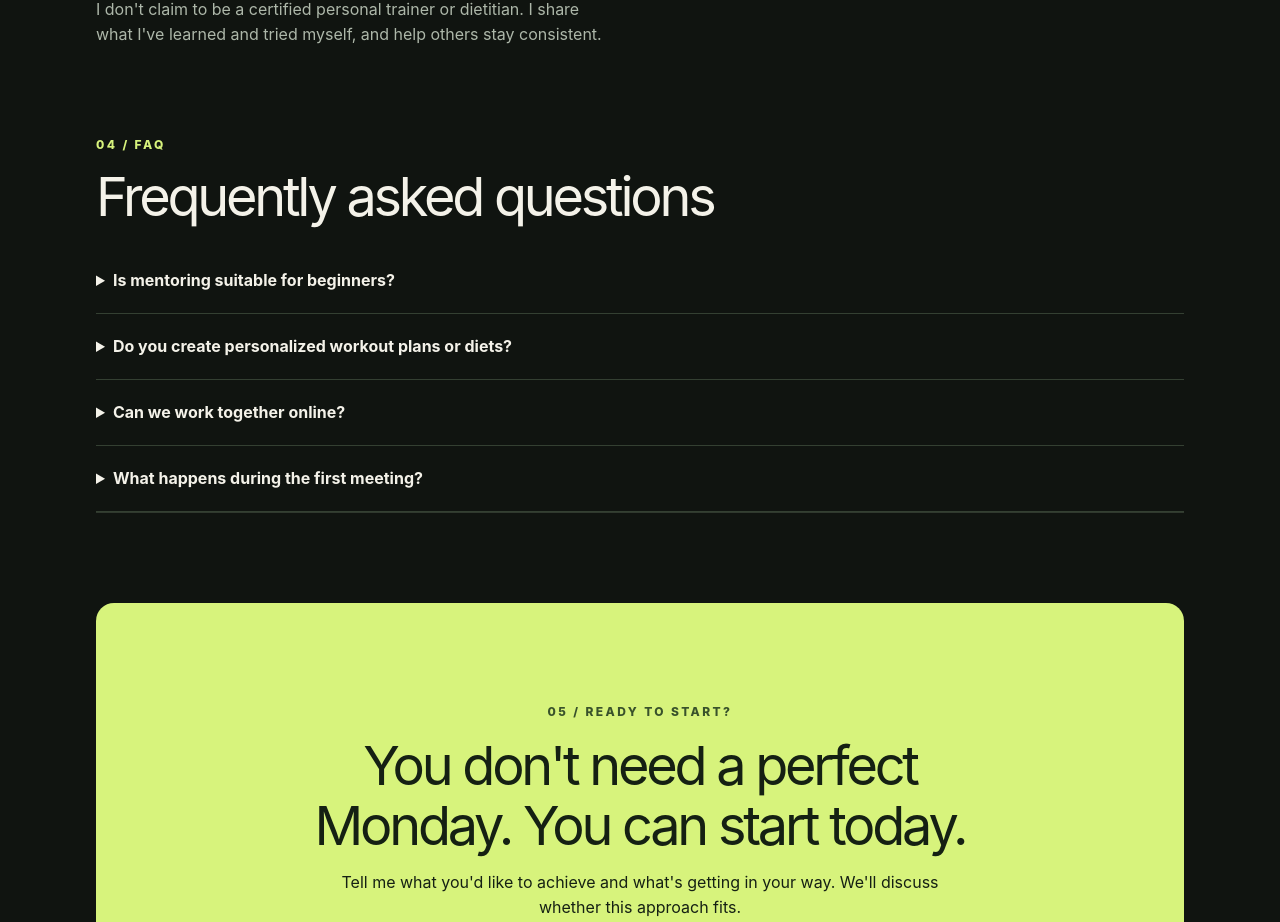
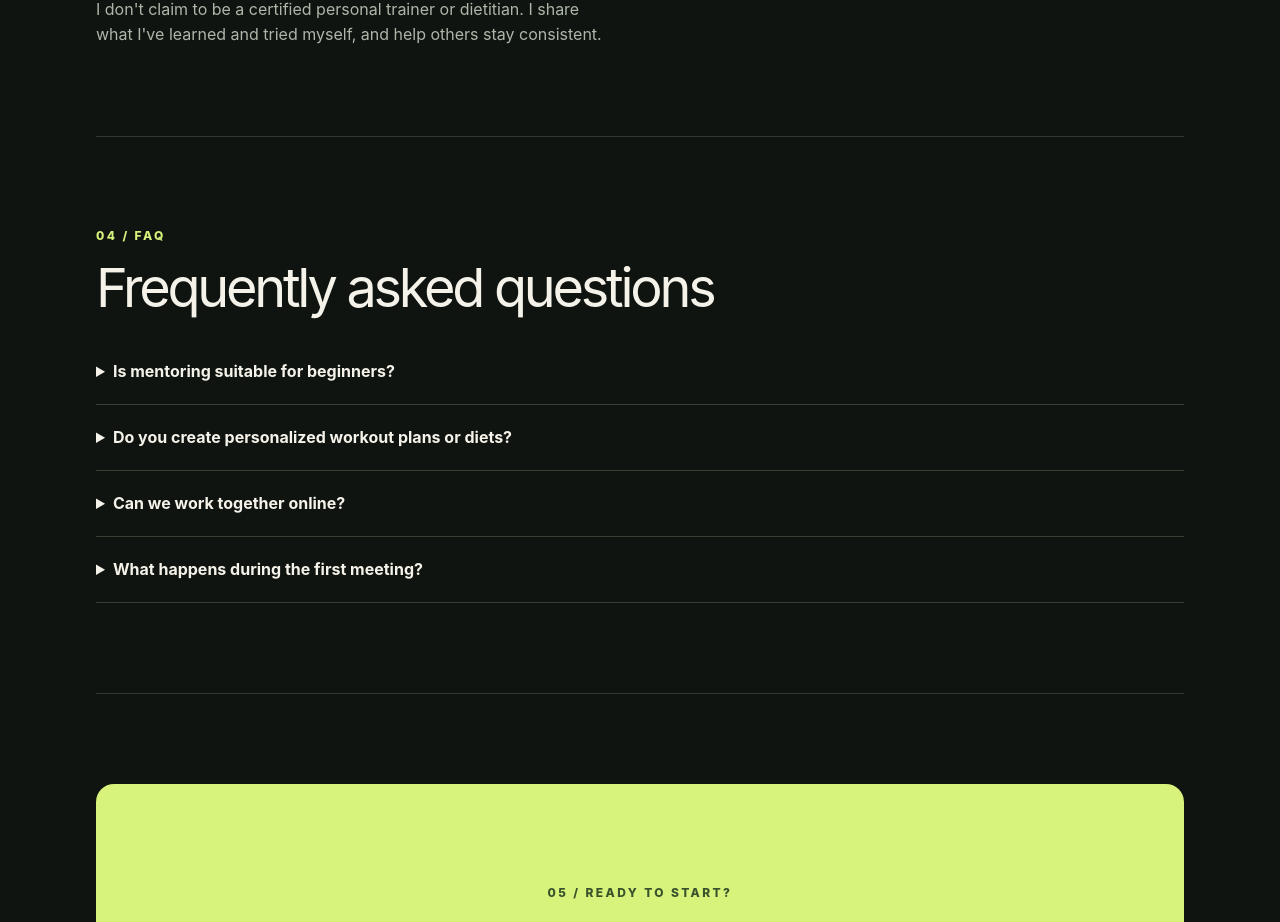
Before and after one commit to AndreyChursin/ac-fitness, a Next.js app: page /en in a window 1280 px wide. Shown: the part 2755-3677 px from the top of the page. Built offline with nearby package versions, Linux system fonts and the light colour scheme; no server answers.

Commit message:
Fix duplicate className on FAQ section

```diff
--- a/src/app/[locale]/page.tsx
+++ b/src/app/[locale]/page.tsx
@@ -109,7 +109,7 @@ export default async function Home({ params }: PageProps<"/[locale]">) {
             <div className={styles.quote}>{lang.about.quote}</div>
           </div>
         </section>
-        <section className={styles.section} id="faq" className={styles.faq}>
+        <section className={`${styles.section} ${styles.faq}`} id="faq">
           <div className={styles.eyebrow}>{lang.faq.eyebrow}</div>
           <h2 className={styles.headingTwo}>{lang.faq.title}</h2>
           {lang.faq.items.map(([q, a]) => (
```
